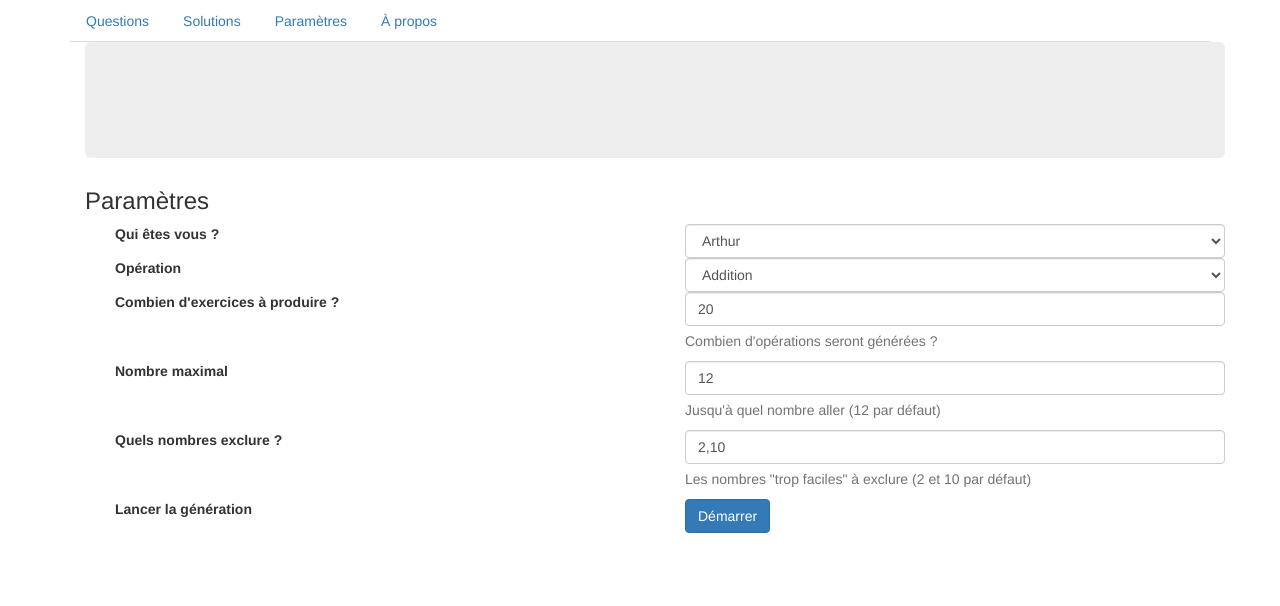
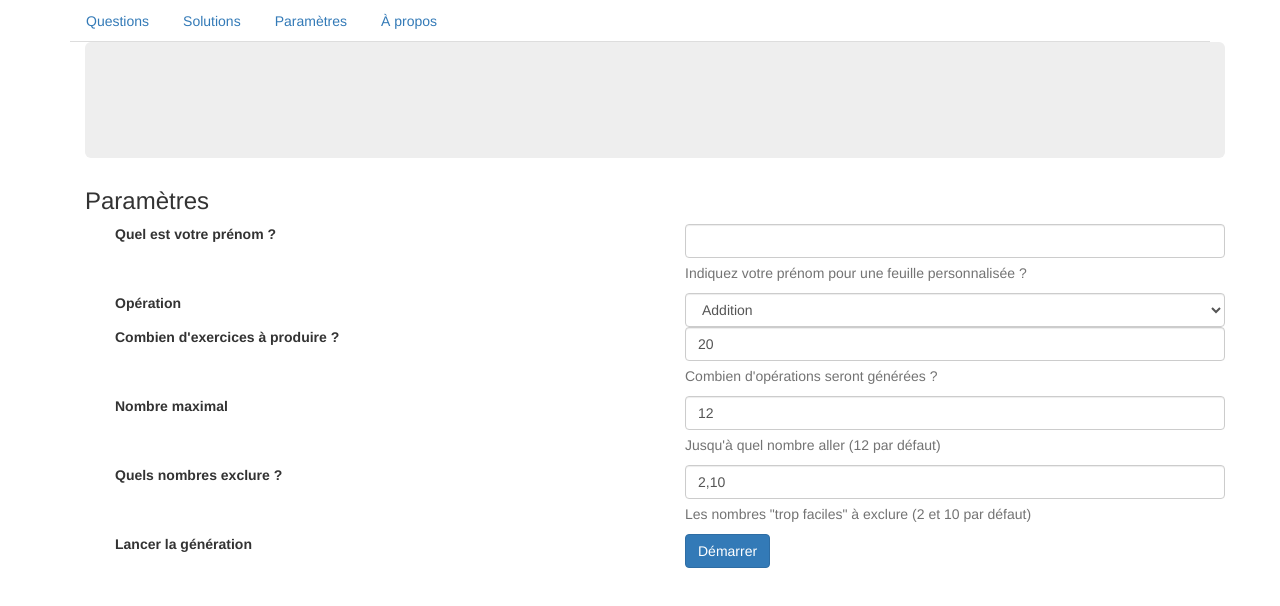
Before and after one commit to bligneri/exerciseur, a plain HTML site: page exerciseur.html in a window 1280 px wide. Drawn offline with nearby package versions, Linux system fonts and the light colour scheme.

Commit message:
Change the form to offer a free text instead of a list for the firstname

```diff
--- a/exerciseur.html
+++ b/exerciseur.html
@@ -45,17 +45,13 @@
     </div>
     <div id="parametre" class="tab-pane fade in active">
       <h3>Paramètres</h3>
-      <div class="container"><!-- Select Basic -->
+      <div class="container">
+<!-- Text input-->
 <div class="form-group">
-  <label class="col-md-6 control-label" for="text">Qui êtes vous ?</label>
+  <label class="col-md-6 control-label" for="prenom">Quel est votre prénom ?</label>
   <div class="col-md-6">
-    <select id="prenom" name="prenom" class="form-control">
-      <option value="Arthur">Arthur</option>
-      <option value="Aurélie">Aurélie</option>
-      <option value="Caroline">Caroline</option>
-      <option value="Céline">Céline</option>
-      <option value="Benoît">Benoît</option>
-    </select>
+  <input id="prenom" name="prenom" type="text" class="form-control input-md">
+  <span class="help-block">Indiquez votre prénom pour une feuille personnalisée ?</span>
   </div>
 </div>
 
```
